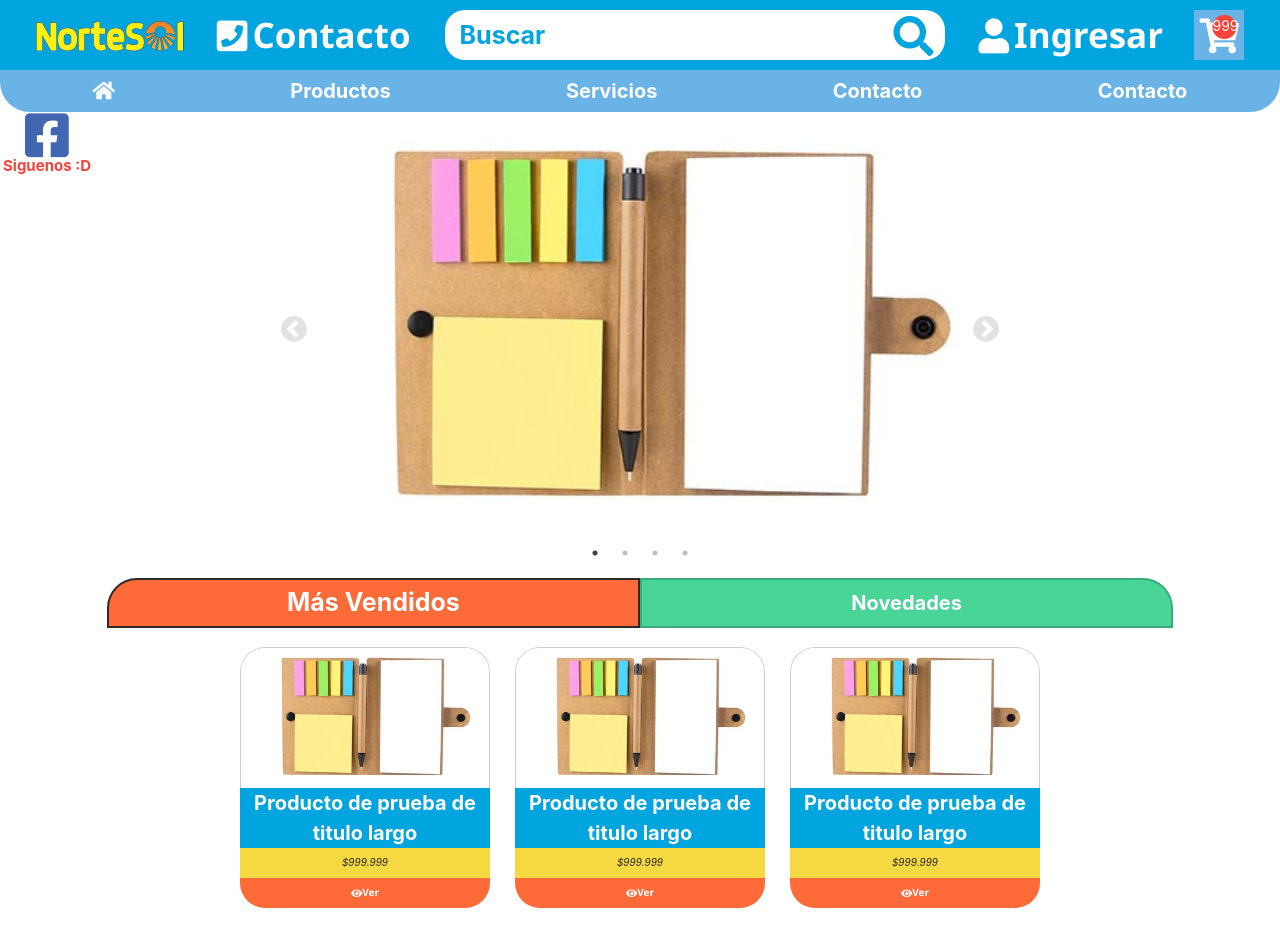
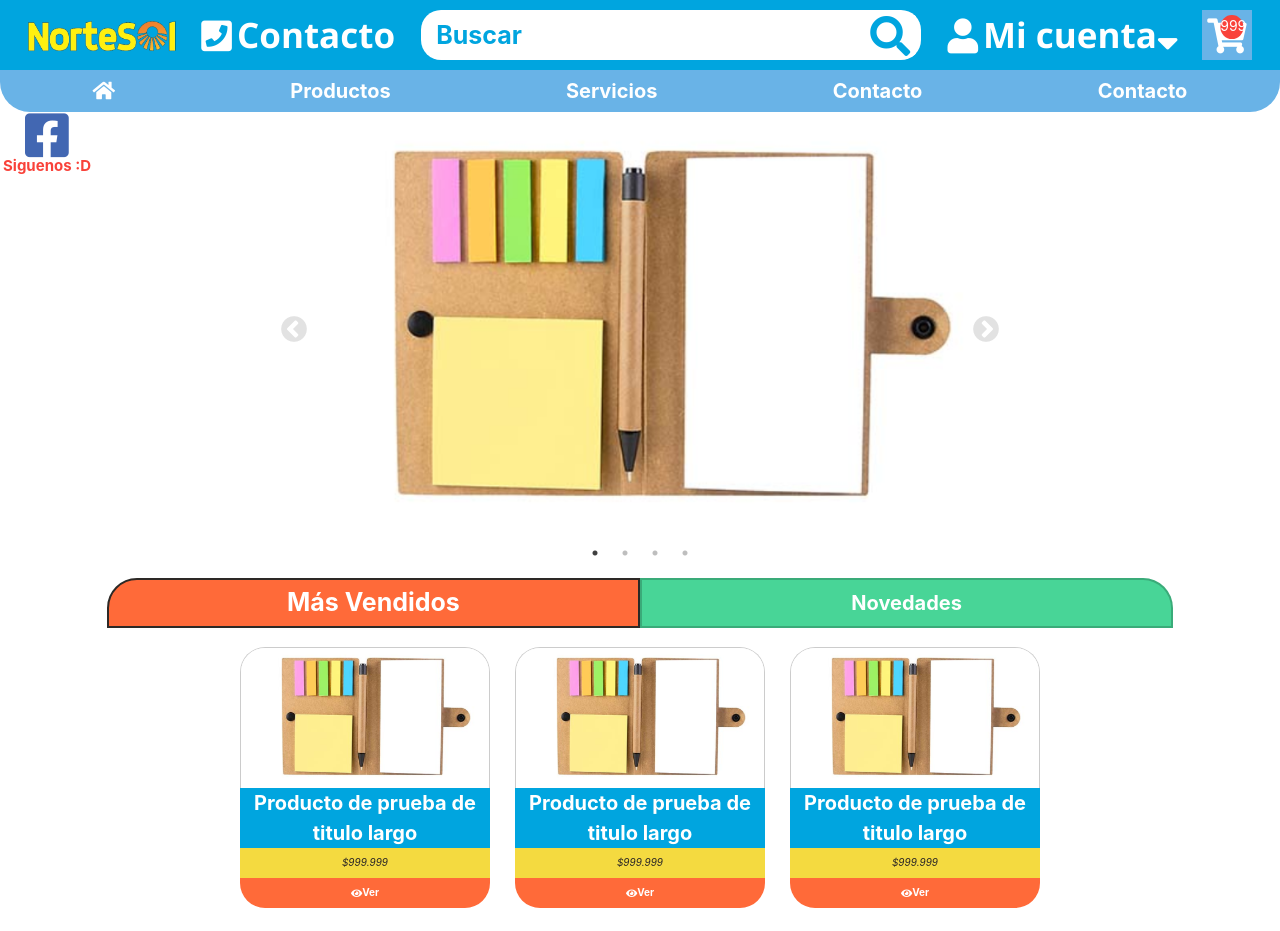
Before and after one commit to MilzCode/nortesol, a Next.js app: page / in a window 1280 px wide. Shown: the top 931 px of the page. Built offline with nearby package versions, Linux system fonts and the light colour scheme.

Commit message:
fix: minor change NOSELECT add

```diff
--- a/components/index/Secciones.tsx
+++ b/components/index/Secciones.tsx
@@ -3,7 +3,7 @@ import React, { useState } from "react";
 const Secciones = () => {
   const [seleccion, setSeleccion] = useState(0);
   return (
-    <section className="secciones">
+    <section className="secciones NOSELECT">
       <nav className="secciones__opciones">
         <a
           onClick={() => setSeleccion(0)}
--- a/components/index/Siguenos.tsx
+++ b/components/index/Siguenos.tsx
@@ -2,7 +2,7 @@ import React from "react";
 
 const Siguenos = () => {
   return (
-    <div className="siguenos">
+    <div className="siguenos NOSELECT">
       <i className="fab fa-facebook-square" />
       <span>Siguenos :D</span>
     </div>
--- a/components/layout/recursos/Footer.tsx
+++ b/components/layout/recursos/Footer.tsx
@@ -1,12 +1,11 @@
 import React from "react";
-import Image from "next/image";
 
 const Footer = () => {
   return (
     <footer className="footer">
       <div className="footer__contenido">
         <img
-          className="footer__logo"
+          className="footer__logo NOSELECT"
           src="/static/img/logoNortesol.png"
           alt="logo"
         />
--- a/components/layout/recursos/Header.tsx
+++ b/components/layout/recursos/Header.tsx
@@ -1,7 +1,7 @@
 import React, { useEffect, useState } from "react";
 
 const Header = () => {
-  const ingresado = false;
+  const ingresado = true;
   const carritoObjetos = true;
   const [miCuenta, setMiCuenta] = useState(false);
   const [subHeader, setSubHeader] = useState(false);
@@ -28,7 +28,7 @@ const Header = () => {
   // }, []);
   return (
     <>
-      <header className="header">
+      <header className="header NOSELECT">
         <img
           className="header__logo"
           src="/static/img/logoNortesol.png"
@@ -89,7 +89,7 @@ const Header = () => {
         </div>
       </header>
 
-      <nav className={`subHeader ${!subHeader && "subHeader--desaparecer"}`}>
+      <nav className={`subHeader ${!subHeader && "subHeader--desaparecer"} NOSELECT`}>
         <div className="subHeader__menu">
           <a href="#">
             <i className="fas fa-home"></i>
--- a/components/venta/ProductoVistaMiniatura.tsx
+++ b/components/venta/ProductoVistaMiniatura.tsx
@@ -4,7 +4,7 @@ import Image from "next/image";
 const ProductoVistaMiniatura = () => {
   return (
     <div className="productoVistaMiniatura">
-      <div className="productoVistaMiniatura__imagen">
+      <div className="productoVistaMiniatura__imagen NOSELECT">
         <Image
           src={`/static/img/libreta.jpg`}
           alt="..."
@@ -16,12 +16,10 @@ const ProductoVistaMiniatura = () => {
       <div className="productoVistaMiniatura__nombre">
         Producto de prueba de titulo largo
       </div>
-      <div className="productoVistaMiniatura__precio">$999.999</div>
+      <div className="productoVistaMiniatura__precio NOSELECT">$999.999</div>
       <div className="productoVistaMiniatura__mostrar">
         <i className="fas fa-eye" />
-        {/* Este texto no se muestra solo es para SEO, el texto real se encuentra en variables.scss en seccion //Textos Pseudoelementos
-         */}
-        <span>Ver</span>
+        <span className="NOSELECT">Ver</span>
       </div>
     </div>
   );
--- a/styles/variables.scss
+++ b/styles/variables.scss
@@ -26,7 +26,6 @@ $SegoeUi: "Segoe UI", "Roboto", "Oxygen", "Ubuntu", "Cantarell", "Fira Sans",
   "Droid Sans", "Helvetica Neue", sans-serif;
 
 //Textos Pseudoelementos
-$ProductoVistaMiniatura__Mostrar__texto: "Ver";
 
 //Mixins
 
--- a/styles/venta/ProductoVistaMiniatura.scss
+++ b/styles/venta/ProductoVistaMiniatura.scss
@@ -46,16 +46,8 @@
     color: $white;
     font-weight: bold;
     cursor: pointer;
-    & > span {
-      text-indent: -9999px;
-    }
     &:hover {
       text-decoration: underline;
-    }
-    &::after {
-      content: $ProductoVistaMiniatura__Mostrar__texto;
-      font-weight: bold;
-      font-family: $SegoeUi;
     }
   }
 
```
